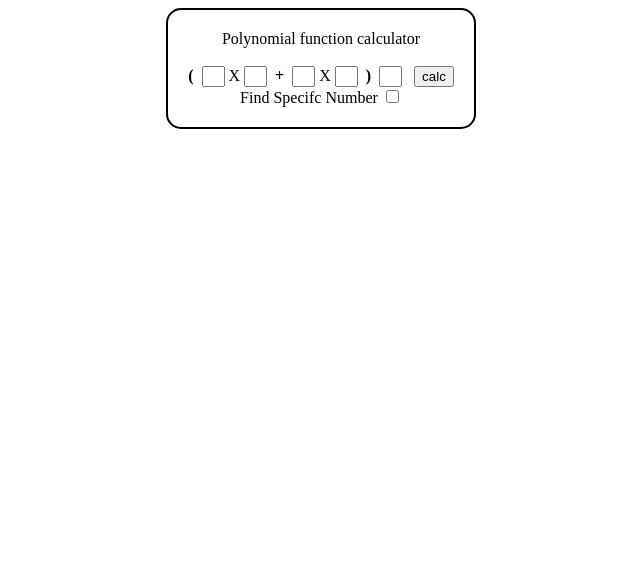
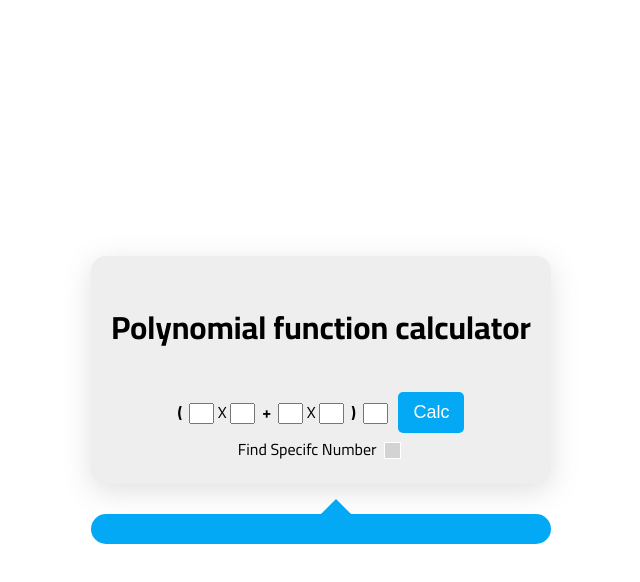
Before and after one commit to alhassanmohamed2/Polynomial-function-calculator, a plain HTML site: page index.html in a window 1280 px wide. Shown: the whole page, without its empty margins (319-959 px from the left). Drawn offline with Linux system fonts and the light colour scheme.

Commit message:
update
update

```diff
--- a/index.html
+++ b/index.html
@@ -1,25 +1,26 @@
 <!DOCTYPE html>
 <html lang="en">
+
 <head>
     <meta charset="UTF-8">
     <meta name="viewport" content="width=device-width, initial-scale=1.0">
     <link rel="stylesheet" href="style.css">
     <title>Poly</title>
 </head>
+
 <body>
 
-    <form >
-        <div>Polynomial function calculator</div>
+    <form>
+        <h1>Polynomial function calculator</h1>
         <br>
         <b>&#40;&#160;</b>
-
         <input type="text" id="firstNum">
         <label for="">X</label>
-        <input type="text"  id="firstPower">
+        <input type="text" id="firstPower">
         <b>&#160;&#43;&#160;</b>
-        <input type="text"  id="secondNum">
+        <input type="text" id="secondNum">
         <label for="">X</label>
-        <input type="text"  id="secondPower">
+        <input type="text" id="secondPower">
         <b>&#160;&#41;&#160;</b>
         <input type="text" id="bracketPower">
         <b>&#160;</b>
@@ -27,8 +28,8 @@
         <input type="button" value="calc" id="calcButton">
         <br>
         <label for="">Find Specifc Number</label>
-        <input type="checkbox"  id="OrderdNum">
-        <input type="text"  id="OrderdNumText">
+        <input type="checkbox" id="OrderdNum">
+        <input type="text" id="OrderdNumText">
     </form>
     <br>
     <div class="superSc">
@@ -36,4 +37,5 @@
     </div>
 </body>
 <script src="script.js"></script>
+
 </html>
--- a/style.css
+++ b/style.css
@@ -1,23 +1,123 @@
-body{
+@import url('https://fonts.googleapis.com/css2?family=Cairo:wght@200;300;400;500;600;700;800;900;1000&display=swap');
+
+
+body {
+    font-family: "Cairo", sans-serif;
+    padding: 0;
+    margin: 0;
+    box-sizing: border-box;
+    display: flex;
+    justify-content: center;
+    align-items: center;
+    flex-direction: column;
+    min-height: 100vh;
+}
+
+form {
     text-align: center;
-}
-form{
-    text-align: center;
-
-    margin: auto;
-    border: 2px black solid;
-    width: fit-content;
+    /* border: 2px black solid;
+    width: fit-content; */
     padding: 20px;
     border-radius: 15px;
+    background-color: #eee;
+    box-shadow: rgba(100, 100, 111, 0.2) 0px 7px 29px 0px;
 }
 
-input[type="text"]{
-    display: inline;
-width: 15px;
+h1 {
+    margin-bottom: -5px;
 }
 
-#OrderdNumText{
+input {
+    text-align: center;
+    outline: none;
+}
+
+input[type="text"] {
+    display: inline;
+    width: 17px;
+}
+
+input[type="button"] {
+    padding: 10px 15px;
+    background-color: #03A9F4;
+    color: white;
+    border: none;
+    border-radius: 5px;
+    font-size: 18px;
+    text-transform: capitalize;
+    /* display: block; */
+    margin: 10px auto -20px;
+}
+
+input[type="button"]:checked {
+    background-color: #03A9F4;
+    color: white;
+}
+
+#OrderdNumText {
     position: relative;
     display: none;
     margin: auto;
 }
+
+
+input[type="checkbox"]:checked {
+    background: #03A9F4;
+    color: white;
+}
+
+input[type="checkbox"] {
+    cursor: pointer;
+    -webkit-appearance: none;
+    -moz-appearance: none;
+    appearance: none;
+    outline: 0;
+    background: lightgray;
+    height: 17px;
+    width: 17px;
+    border: 1px solid white;
+    color: white;
+    margin-top: 15px;
+    margin-bottom: -4px;
+}
+
+input[type="checkbox"]:after {
+    content: ' ';
+    position: relative;
+    left: 40%;
+    top: 20%;
+    width: 15%;
+    height: 40%;
+    border: solid #fff;
+    border-width: 0 2px 2px 0;
+    transform: rotate(50deg);
+    display: none;
+}
+
+input[type="checkbox"]:checked:after {
+    display: block;
+}
+
+
+
+.superSc {
+    /* box-shadow: rgba(100, 100, 111, 0.2) 0px 7px 29px 0px; */
+    min-width: 430px;
+    max-width: 800px;
+    background-color: #03a9f4;
+    padding: 15px;
+    text-align: center;
+    border-radius: 15px;
+    color: white;
+    position: relative;
+}
+
+.superSc::before {
+    content: '';
+    position: absolute;
+    top: -15px;
+    left: 50%;
+    transform: translateY(-50%);
+    border: 15px solid;
+    border-color: transparent transparent #03a9f4 transparent;
+}
```
